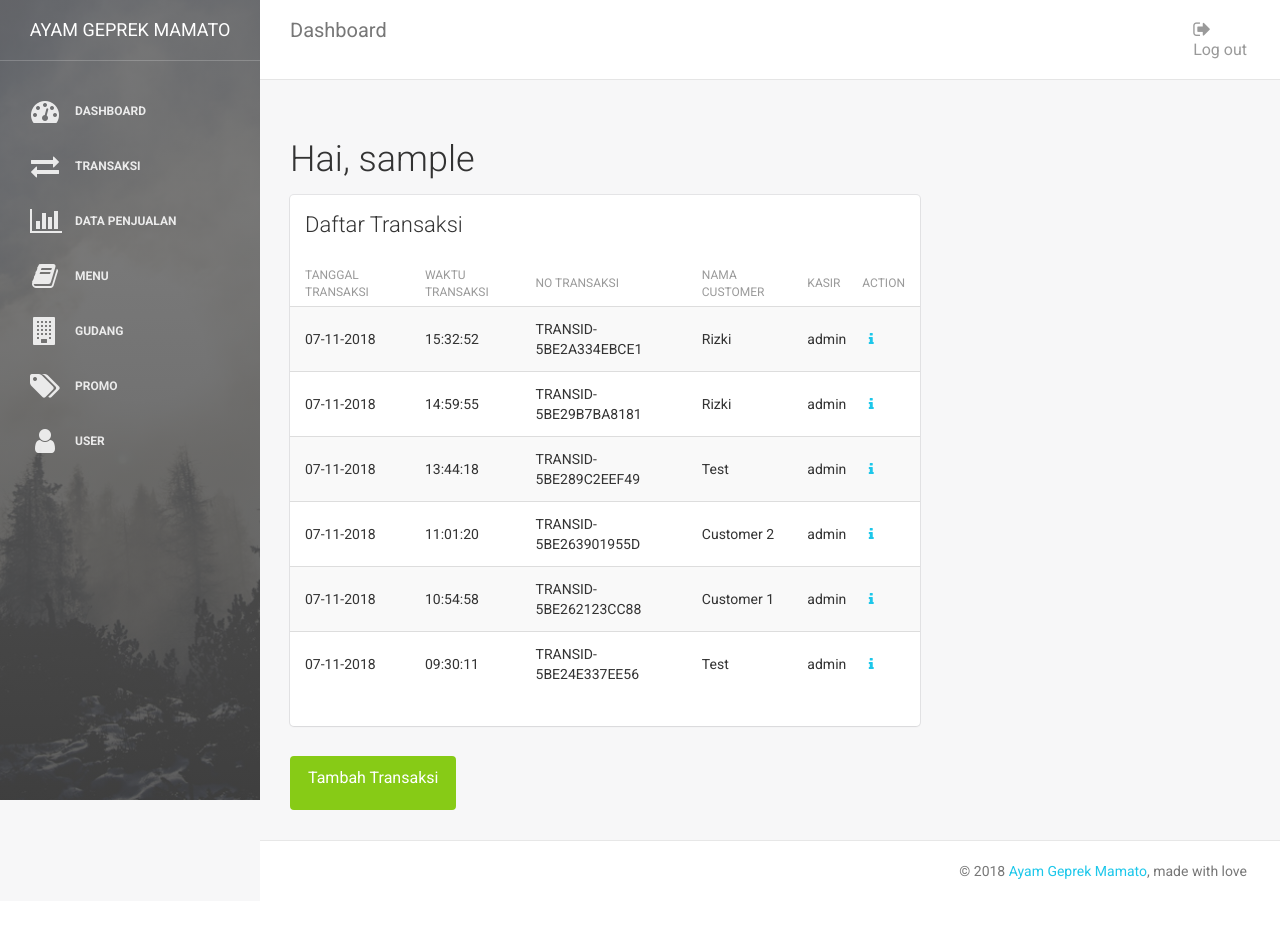
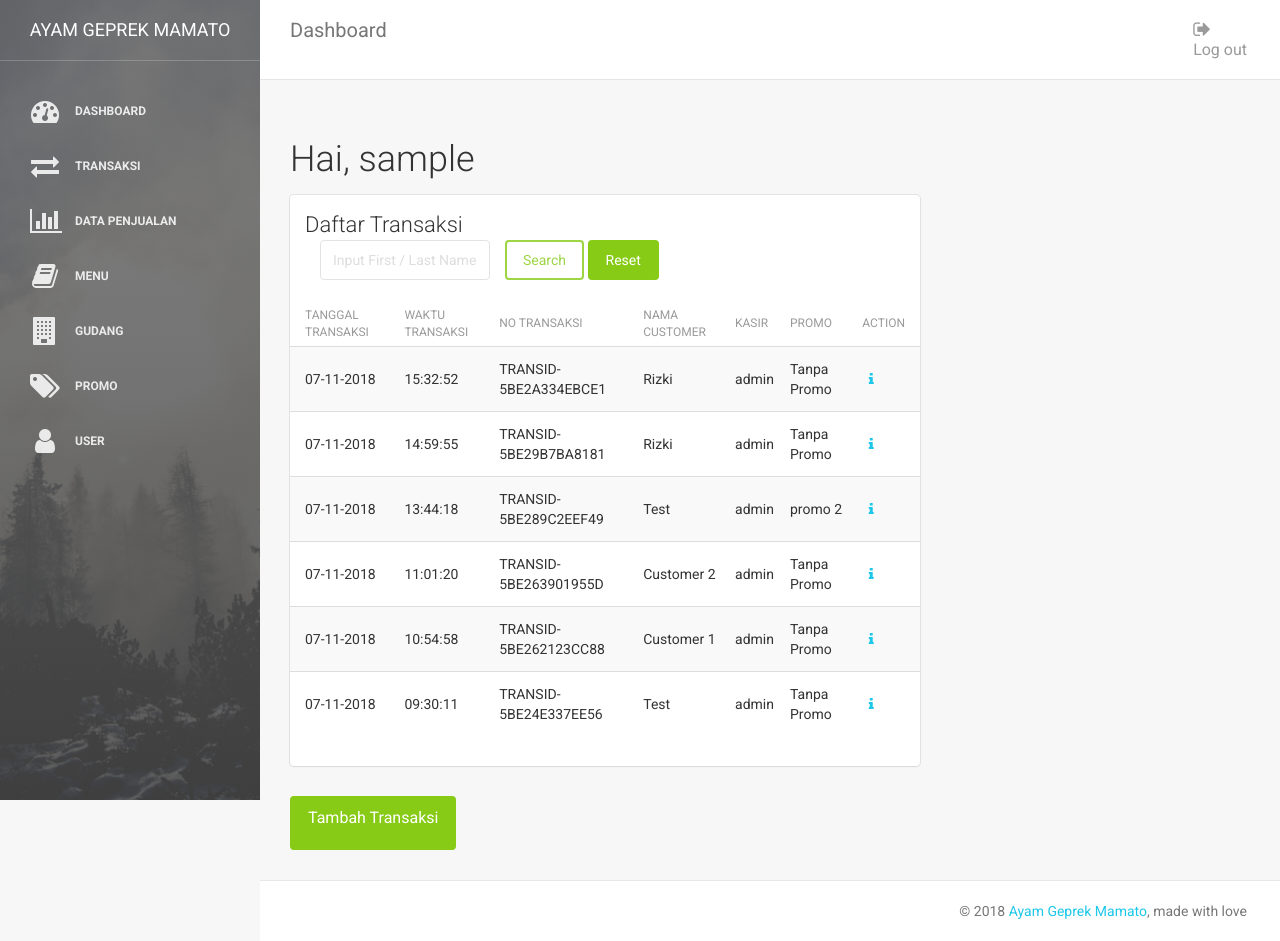
Before and after one commit to rzkmsjhr/geprekmamato, a CodeIgniter app: page /geprekmamato/index.php/admin/transaksi in a window 1280 px wide. Before the commit the page ends 879 px from the top, so only its background shows below. Run offline with CodeIgniter, Linux system fonts and the light colour scheme; the visitor is signed in with stand-in values (Sample User, id 1); data comes from the database, SQL or seed files in the repository; some libraries are stand-ins or nearby versions.

Commit message:
search transaksi

```diff
--- a/application/controllers/Admin.php
+++ b/application/controllers/Admin.php
@@ -31,6 +31,19 @@ class Admin extends CI_Controller {
 		$data['sale'] = $this->m_transaksi->detail_sale($id);
 		$this->template->load('admin/v_admin', 'admin/v_transaksi_detail', $data);
 	}
+
+	function search_transaksi() {
+    	$keyword = $this->input->post('keyword');
+    	$header = $this->m_transaksi->search_transaksi_admin($keyword);
+
+    	$hasil = $this->load->view('admin/v_transaksi', array('header'=>$header), true);
+
+    	$callback = array(
+    	  'hasil' => $hasil,
+    	);
+
+    	echo json_encode($callback);
+  	}
 
 	function add_transaksi() {
 		$data['makanan'] = $this->m_transaksi->get_menu_makanan();
--- a/application/models/m_transaksi.php
+++ b/application/models/m_transaksi.php
@@ -136,6 +136,124 @@ class M_transaksi extends CI_Model{
         return $query->result();
     }
 
+    function search_transaksi_admin($keyword) {
+        $this->db->select('transaksi.tanggal_transaksi,transaksi.waktu_transaksi,transaksi.no_transaksi,transaksi.nama_customer,user.username,promo.nama_promo')
+                 ->from('transaksi')
+                 ->join('user', 'transaksi.id_user_transaksi = user.id_user')
+                 ->join('promo', 'transaksi.id_promo_transaksi = promo.id_promo')
+                 ->like('no_transaksi', $keyword)
+                 ->or_like('nama_customer', $keyword)
+                 ->order_by('tanggal_transaksi', 'desc')
+                 ->order_by('waktu_transaksi', 'desc')
+                 ->group_by('no_transaksi');
+
+        $query = ("SELECT DISTINCT t.tanggal_transaksi, t.waktu_transaksi, t.no_transaksi, t.nama_customer, u.username, p.nama_promo FROM transaksi t JOIN user u ON t.id_user_transaksi = u.id_user JOIN promo p ON t.id_promo_transaksi = p.id_promo WHERE t.no_transaksi LIKE '$keyword%' OR t.nama_customer LIKE '$keyword%' ORDER BY t.tanggal_transaksi DESC, `t`.`waktu_transaksi` DESC");
+
+        $this->load->library('pagination');
+
+        $config['base_url'] = base_url('admin/transaksi');
+        $config['total_rows'] = $this->db->query($query)->num_rows();
+        $config['per_page'] = 10;
+        $config['uri_segment'] = 3;
+        $config['num_links'] = 3;
+
+        $config['full_tag_open']   = '<ul class="pagination pagination-sm m-t-xs m-b-xs">';
+        $config['full_tag_close']  = '</ul>';
+
+        $config['first_link']      = 'First';
+        $config['first_tag_open']  = '<li>';
+        $config['first_tag_close'] = '</li>';
+
+        $config['last_link']       = 'Last';
+        $config['last_tag_open']   = '<li>';
+        $config['last_tag_close']  = '</li>';
+
+        $config['next_link']       = ' <i class="fa fa-arrow-right" aria-hidden="true"></i> ';
+        $config['next_tag_open']   = '<li>';
+        $config['next_tag_close']  = '</li>';
+
+        $config['prev_link']       = ' <i class="fa fa-arrow-left" aria-hidden="true"></i> ';
+        $config['prev_tag_open']   = '<li>';
+        $config['prev_tag_close']  = '</li>';
+
+        $config['cur_tag_open']    = '<li class="active"><a href="#">';
+        $config['cur_tag_close']   = '</a></li>';
+
+        $config['num_tag_open']    = '<li>';
+        $config['num_tag_close']   = '</li>';
+
+        $this->pagination->initialize($config);
+
+        $page = ($this->uri->segment($config['uri_segment'])) ? $this->uri->segment($config['uri_segment']) : 0;
+        $query .= " LIMIT ".$page.", ".$config['per_page'];
+
+        $data['limit'] = $config['per_page'];
+        $data['total_rows'] = $config['total_rows'];
+        $data['pagination'] = $this->pagination->create_links();
+        $data['transaksi'] = $this->db->get()->result();
+
+        return $data;
+    }
+
+    function search_transasksi_kasir($keyword) {
+        $this->db->select('transaksi.tanggal_transaksi,transaksi.waktu_transaksi,transaksi.no_transaksi,transaksi.nama_customer,user.username,promo.nama_promo')
+                 ->from('transaksi')
+                 ->join('user', 'transaksi.id_user_transaksi = user.id_user')
+                 ->join('promo', 'transaksi.id_promo_transaksi = promo.id_promo')
+                 ->like('no_transaksi', $keyword)
+                 ->or_like('nama_customer', $keyword)
+                 ->order_by('tanggal_transaksi', 'desc')
+                 ->order_by('waktu_transaksi', 'desc')
+                 ->group_by('no_transaksi');
+
+        $query = ("SELECT DISTINCT t.tanggal_transaksi, t.waktu_transaksi, t.no_transaksi, t.nama_customer, u.username, p.nama_promo FROM transaksi t JOIN user u ON t.id_user_transaksi = u.id_user JOIN promo p ON t.id_promo_transaksi = p.id_promo WHERE t.no_transaksi LIKE '$keyword%' OR t.nama_customer LIKE '$keyword%' ORDER BY t.tanggal_transaksi DESC, `t`.`waktu_transaksi` DESC");
+
+        $this->load->library('pagination');
+
+        $config['base_url'] = base_url('kasir/transaksi');
+        $config['total_rows'] = $this->db->query($query)->num_rows();
+        $config['per_page'] = 10;
+        $config['uri_segment'] = 3;
+        $config['num_links'] = 3;
+
+        $config['full_tag_open']   = '<ul class="pagination pagination-sm m-t-xs m-b-xs">';
+        $config['full_tag_close']  = '</ul>';
+
+        $config['first_link']      = 'First';
+        $config['first_tag_open']  = '<li>';
+        $config['first_tag_close'] = '</li>';
+
+        $config['last_link']       = 'Last';
+        $config['last_tag_open']   = '<li>';
+        $config['last_tag_close']  = '</li>';
+
+        $config['next_link']       = ' <i class="fa fa-arrow-right" aria-hidden="true"></i> ';
+        $config['next_tag_open']   = '<li>';
+        $config['next_tag_close']  = '</li>';
+
+        $config['prev_link']       = ' <i class="fa fa-arrow-left" aria-hidden="true"></i> ';
+        $config['prev_tag_open']   = '<li>';
+        $config['prev_tag_close']  = '</li>';
+
+        $config['cur_tag_open']    = '<li class="active"><a href="#">';
+        $config['cur_tag_close']   = '</a></li>';
+
+        $config['num_tag_open']    = '<li>';
+        $config['num_tag_close']   = '</li>';
+
+        $this->pagination->initialize($config);
+
+        $page = ($this->uri->segment($config['uri_segment'])) ? $this->uri->segment($config['uri_segment']) : 0;
+        $query .= " LIMIT ".$page.", ".$config['per_page'];
+
+        $data['limit'] = $config['per_page'];
+        $data['total_rows'] = $config['total_rows'];
+        $data['pagination'] = $this->pagination->create_links();
+        $data['transaksi'] = $this->db->get()->result();
+
+        return $data;
+    }
+
     function insert($transaksi) {
         foreach($transaksi['id_menu_transaksi'] as $key => $id_menu_transaksi) {
           $dataToSave[] = array(
--- a/application/views/admin/v_admin.php
+++ b/application/views/admin/v_admin.php
@@ -247,6 +247,33 @@
     $( function() {
       var date = $('#tanggal-beli').datepicker({ dateFormat: 'yy-mm-dd' }).val();
     } );
+    </script>
+
+    <script type="text/javascript">
+    $(document).ready(function(){
+      $("#btn-search").click(function(){
+        $(this).html("SEARCHING...").attr("disabled", "disabled");
+
+        $.ajax({
+          url:'<?php echo base_url();?>/admin/search_transaksi',
+          type: 'POST',
+          data: {keyword: $("#keyword").val()},
+          dataType: "json",
+          beforeSend: function(e) {
+            if(e && e.overrideMimeType) {
+              e.overrideMimeType("application/json;charset=UTF-8");
+            }
+          },
+          success: function(response){
+            $("#btn-search").html("SEARCH").removeAttr("disabled");
+            $("#view").html(response.hasil);
+          },
+          error: function (xhr, ajaxOptions, thrownError) {
+            alert(xhr.responseText);
+          }
+        });
+      });
+    });
     </script>
 
     <script type="text/javascript">
--- a/application/views/admin/v_tbl_transaksi.php
+++ b/application/views/admin/v_tbl_transaksi.php
@@ -1,37 +1,14 @@
 <div class="card">
   <div class="header">
       <h4 class="title">Daftar Transaksi</h4>
+      <button class="btn btn-success" type="button" id="btn-search">Search</button>
+    <a class="btn btn-success btn-fill" href="<?php echo base_url('admin/transaksi'); ?>">Reset</a>
+    <div class="col-md-4">
+        <input required="required" class="form-control" placeholder="Input First / Last Name" type="text" id="keyword">
   </div>
-  <div class="content table-responsive table-full-width">
-      <table class="table table-hover table-striped">
-          <thead>
-              <th>Tanggal Transaksi</th>
-              <th>Waktu Transaksi</th>
-              <th>No Transaksi</th>
-              <th>Nama Customer</th>
-              <th>Kasir</th>
-              <th>Action</th>
-          </thead>
-          <tbody>
-              <?php
-                  foreach($header['transaksi'] as $row)
-                  { ?>
-                    <?php $originalDate = $row->tanggal_transaksi;
-                    $newDate = date("d-m-Y", strtotime($originalDate)); ?>
-                    <tr>
-                    <td><?php echo $newDate ?></td>
-                    <td><?php echo $row->waktu_transaksi ?></td>
-                    <td><?php echo $row->no_transaksi ?></td>
-                    <td><?php echo $row->nama_customer ?></td>
-                    <td><?php echo $row->username ?></td>
-                <td>
-                <a href="<?php echo base_url();?>admin/transaksi_detail/<?php echo $row->no_transaksi; ?>"><i rel="tooltip" title="Detail" class="fa fa-info"></i></a>
-                    </td>
-                    </tr>
-                <?php }?>
-            </tbody>
-        </table>
-      <?php echo $header['pagination']; ?>
-    </div>
+  </div>
+  <div id="view">
+    <?php $this->load->view('admin/v_transaksi', array('header'=>$header));?>
+  </div>
 </div>
 <a class="btn btn-success btn-fill pull-left" href="<?php echo base_url('admin/add_transaksi'); ?>"><p>Tambah Transaksi</p></a>
--- /dev/null
+++ b/application/views/admin/v_transaksi.php
@@ -0,0 +1,38 @@
+<div class="content table-responsive table-full-width">
+      <table class="table table-hover table-striped">
+          <thead>
+              <th>Tanggal Transaksi</th>
+              <th>Waktu Transaksi</th>
+              <th>No Transaksi</th>
+              <th>Nama Customer</th>
+              <th>Kasir</th>
+              <th>Promo</th>
+              <th>Action</th>
+          </thead>
+          <tbody>
+              <?php
+                  if( ! empty($header)) {
+                  foreach($header['transaksi'] as $row)
+                  { ?>
+                    <?php $originalDate = $row->tanggal_transaksi;
+                    $newDate = date("d-m-Y", strtotime($originalDate)); ?>
+                    <tr>
+                    <td><?php echo $newDate ?></td>
+                    <td><?php echo $row->waktu_transaksi ?></td>
+                    <td><?php echo $row->no_transaksi ?></td>
+                    <td><?php echo $row->nama_customer ?></td>
+                    <td><?php echo $row->username ?></td>
+                    <td><?php echo $row->nama_promo ?></td>
+                <td>
+                <a href="<?php echo base_url();?>admin/transaksi_detail/<?php echo $row->no_transaksi; ?>"><i rel="tooltip" title="Detail" class="fa fa-info"></i></a>
+                    </td>
+                    </tr>
+                <?php }}
+                else{
+                        echo "<tr><td colspan='4'>Data tidak ada</td></tr>";
+                    }
+                ?>
+            </tbody>
+        </table>
+      <?php echo $header['pagination']; ?>
+    </div>
```
Also changed, not shown: application/controllers/Kasir.php (+17 -4 lines), application/views/kasir/v_kasir.php (+28 -0 lines), application/views/kasir/v_tbl_transaksi.php (+8 -31 lines), application/views/kasir/v_transaksi.php (added, +38 -0 lines), assets/qrtrans/TRANSID-5BEBE001C8D57.png (added).
